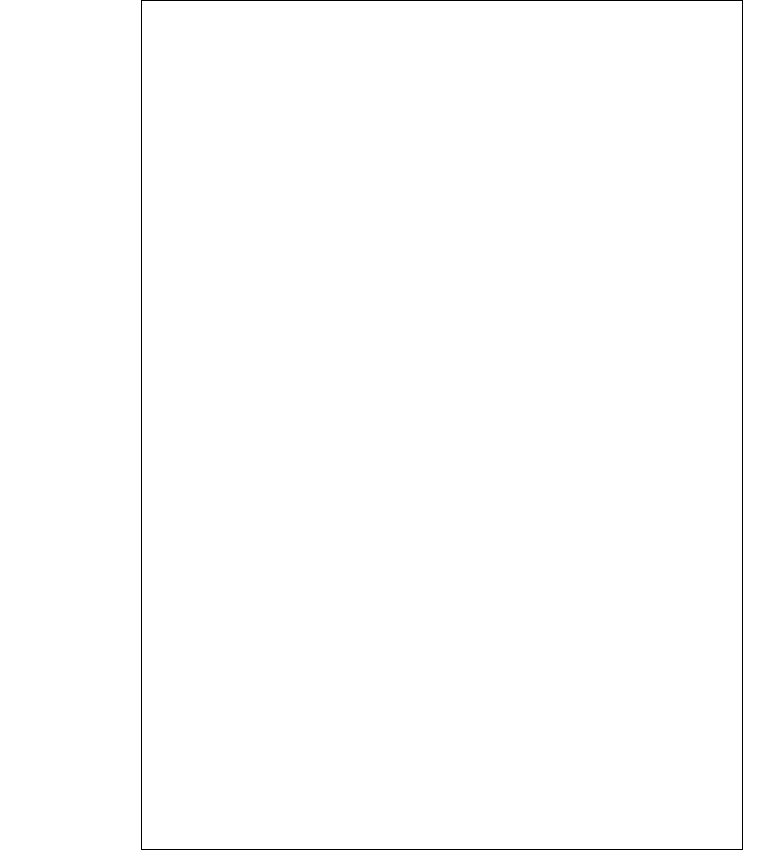
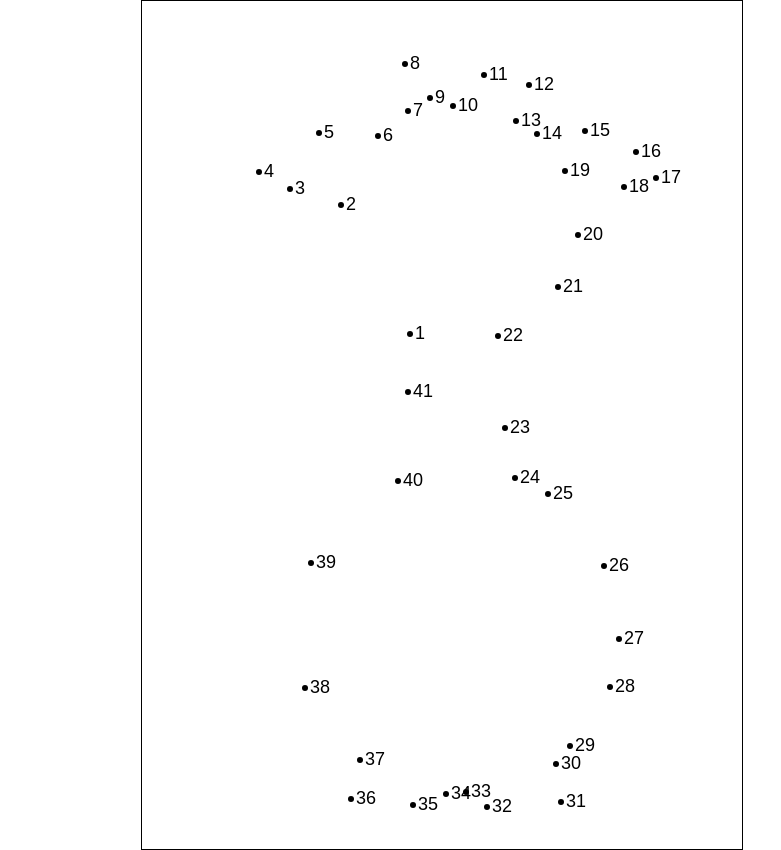
Before and after one commit to nina3am/draw-what, a plain HTML site: page index.html in a window 1280 px wide. Both pictures are taken after a click on the button "Start Drawing". Shown: the full height of the page, 499-1280 px from the left. Drawn offline with Linux system fonts and the light colour scheme.

Commit message:
Vérification points et affichage ligne + erreurs

```diff
--- a/index.html
+++ b/index.html
@@ -17,6 +17,7 @@
     <div id="game-board">
         <canvas id="canvas" width="600" height="848"></canvas>
         <script src="js/script.js"></script>
+        <script src="js/canvas.js"></script>
     </div>
 </body>
 
--- /dev/null
+++ b/js/canvas.js
@@ -0,0 +1,34 @@
+class DrawingCanvas {
+    constructor(img, time, errorsLeft, points) {
+        // chaque dessin à une image correspondante qui sera revelée à la fin / à passer en paramètre dans le constructor ?
+        this.img = new Image();
+        this.img.src = img;
+        // this.time = temps défini pour résoudre le dessin
+        this.time = time;
+        // this.errorLeft = nombre d'erreurs possibles pour ce dessin
+        this.errorsLeft = errorsLeft;
+        this.currentPoint = 0;
+        this.points = points;
+    }
+    drawPoints(points) {
+        // On passe un array en paramètre
+        points.forEach((element, index) => {
+            //ctx.fillRect(element.x, element.y, 10, 10);
+            ctx.beginPath();
+            ctx.arc(element.x, element.y, 3, 0, Math.PI * 2);
+            ctx.fill();
+            ctx.font = "18px Arial";
+            ctx.fillText(`${index + 1}`, element.x + 5, element.y + 5);
+        });
+
+        // Un dessin est constitué d'un ensemble de points --> envoyé sous forme d'objet ou de tableau en paramètre ?
+        // lors du lancement du jeu, on place les points avec leur numéro (index) sur le canvas
+    }
+    gameOver() {
+        // on définie une fonction qui permettra d'afficher le message de Gameover si le dessin n'est pas finalisé dans le temps imparti
+        //ou si le joueur a fait trop d'erreurs
+    }
+    winner() {
+        // on définie une fonction qui permettra d'afficher l'image associé pour révéler le dessin quand tous les points sont rattachés
+    }
+}
--- a/js/script.js
+++ b/js/script.js
@@ -1,76 +1,253 @@
-class DrawingCanvas {
-    constructor(img, time, errorsLeft, points) {
-        this.context = document.getElementById('game-board').getContext('2d')
-        // chaque dessin à une image correspondante qui sera revelée à la fin / à passer en paramètre dans le constructor ?
-        this.img = img;
-        // this.time = temps défini pour résoudre le dessin
-        this.time = time;
-        // this.errorLeft = nombre d'erreurs possibles pour ce dessin
-        this.errorsLeft = errorsLeft;
-        this.actualPoint = 0;
-        this.points = points;
-    }
-    drawPoints() {
-        this.context.fillRect(0,0, 100, 100)
-        // Un dessin est constitué d'un ensemble de points --> envoyé sous forme d'objet ou de tableau en paramètre ?
-        // lors du lancement du jeu, on place les points avec leur numéro (index) sur le canvas
-    }
-    gameOver() {
-        // on définie une fonction qui permettra d'afficher le message de Gameover si le dessin n'est pas finalisé dans le temps imparti
-        //ou si le joueur a fait trop d'erreurs
+const $canvas = document.getElementById("game-board");
+const ctx = canvas.getContext("2d");
+let currentPoint;
+let currentNumberPoint;
+let followingNumberPoint = 1;
 
-    }
-    winner() {
-        // on définie une fonction qui permettra d'afficher l'image associé pour révéler le dessin quand tous les points sont rattachés
-    }
+const drawings = {
+    name: "girafe",
+    img: "/images/girafe.png",
+    time: 30,
+    errorsLeft: 3,
+    points: [{
+            x: 268,
+            y: 333,
+        },
+        {
+            x: 199,
+            y: 204,
+        },
+        {
+            x: 148,
+            y: 188,
+        },
+        {
+            x: 117,
+            y: 171,
+        },
+        {
+            x: 177,
+            y: 132,
+        },
+        {
+            x: 236,
+            y: 135,
+        },
+        {
+            x: 266,
+            y: 110,
+        },
+        {
+            x: 263,
+            y: 63,
+        },
+        {
+            x: 288,
+            y: 97,
+        },
+        {
+            x: 311,
+            y: 105,
+        },
+        {
+            x: 342,
+            y: 74,
+        },
+        {
+            x: 387,
+            y: 84,
+        },
+        {
+            x: 374,
+            y: 120,
+        },
+        {
+            x: 395,
+            y: 133,
+        },
+        {
+            x: 443,
+            y: 130,
+        },
+        {
+            x: 494,
+            y: 151,
+        },
+        {
+            x: 514,
+            y: 177,
+        },
+        {
+            x: 482,
+            y: 186,
+        },
+        {
+            x: 423,
+            y: 170,
+        },
+        {
+            x: 436,
+            y: 234,
+        },
+        {
+            x: 416,
+            y: 286,
+        },
+        {
+            x: 356,
+            y: 335,
+        },
+        {
+            x: 363,
+            y: 427,
+        },
+        {
+            x: 373,
+            y: 477,
+        },
+        {
+            x: 406,
+            y: 493,
+        },
+        {
+            x: 462,
+            y: 565,
+        },
+        {
+            x: 477,
+            y: 638,
+        },
+        {
+            x: 468,
+            y: 686,
+        },
+        {
+            x: 428,
+            y: 745,
+        },
+        {
+            x: 414,
+            y: 763,
+        },
+        {
+            x: 419,
+            y: 801,
+        },
+        {
+            x: 345,
+            y: 806,
+        },
+        {
+            x: 324,
+            y: 791,
+        },
+        {
+            x: 304,
+            y: 793,
+        },
+        {
+            x: 271,
+            y: 804,
+        },
+        {
+            x: 209,
+            y: 798,
+        },
+        {
+            x: 218,
+            y: 759,
+        },
+        {
+            x: 163,
+            y: 687,
+        },
+        {
+            x: 169,
+            y: 562,
+        },
+        {
+            x: 256,
+            y: 480,
+        },
+        {
+            x: 266,
+            y: 391,
+        },
+    ],
+};
+//     {
+//         name: kangourou,
+//         img : '/images/girafe.png',
+//         time : 30,
+//         errorsLeft : 3,
+//     }
+
+let draw;
+// création du board de dessin
+const startButton = document.getElementById("start-button");
+if (startButton) {
+    startButton.addEventListener("click", (event) => {
+        draw = new DrawingCanvas(
+            drawings.img,
+            drawings.time,
+            drawings.errorsLeft,
+            drawings.points
+        ); // girafe
+        draw.drawPoints(drawings.points);
+    });
 }
 
-const drawings = {
-        name: girafe,
-        img: '/images/girafe.png',
-        time: 30,
-        errorsLeft: 3
-        points: [{
-
-        }]
-            x: 268,
-            y: 333,
-        }, {
-            x : 199,
-            y : 204,
+// // Vérification du clic sur les points
+//function checkClickPoints() {}
+canvas.addEventListener('click', event => {
+    // currentPoint = [event.clientX, event.clientY]
+    let array = draw.points;
+    const rect = canvas.getBoundingClientRect()
+    const xClickedPoint = event.clientX - rect.left
+    const yClickedPoint = event.clientY - rect.top
+    console.log("x: " + xClickedPoint + " y: " + yClickedPoint)
+    array.forEach((element, index) => {
+        // x doit être compris entre 5 de + et 5 de moins par rapport au x cliqué et y également
+        if (element.x > xClickedPoint - 5 && element.y > yClickedPoint - 5 &&
+            element.x < xClickedPoint + 5 && element.y > yClickedPoint - 5 &&
+            element.x < xClickedPoint + 5 && element.y < yClickedPoint + 5 &&
+            element.x > xClickedPoint - 5 && element.y < yClickedPoint + 5) {
+            console.log("coordinate ok");
+            currentNumberPoint = index + 1;
+            console.log(currentNumberPoint)
+            // si le numéro du point cliqué correspond aux numéros suivants à trouver alors on trace la ligne
+            if (followingNumberPoint === currentNumberPoint) {
+                followingNumberPoint++;
+                console.log('now find number ' + followingNumberPoint)
+                drawLines(element.x, element.y, 0, 0)
+                // sinon décrémenter le compteur d'erreurs et mettre à jour l'affichage
+            } else {
+                draw.errorsLeft--;
+                console.log("errors left " + draw.errorsLeft)
+                showErrorsLeft(draw.errorsLeft)
+            }
+        } else {
+            console.log("coordinate wrong");
         }
-        };
-    {
-        name: kangourou,
-        img : '/images/girafe.png',
-        time : 30,
-        errorsLeft : 3,
-    }
-
-// création du dessin de girafe
-
-
-// Dessin de la ligne du point 1 au point 2, au suivi de la souris (en option)
-function drawLines() {
-
-}
-
-// Vérification du clic sur les points suivants // à coupler avec clickFirstPoint ()
-function checkClickPoints() {
-
-}
-
-const startButton = document.getElementById('start-button');
-
-if (startButton) {
-    startButton.addEventListener('click', event => {
-        let girafe = new DrawingCanvas(drawings[0].img, drawings[0].time, drawings[0].errorsLeft, drawings[0].points) // girafe
-        girafe.drawPoints();
-    })
-}
-
+    });
+});
 
 
 
 // function de suivi de la souris
 //document.addEventListener('onmousemove')
+
+// Dessin de la ligne du point 1 au point 2, au suivi de la souris (en option)
+function drawLines(xFrom, yFrom, xTo, yTo) {
+    ctx.beginPath();
+    ctx.moveTo(xFrom, yFrom);
+    ctx.lineTo(0, 0)
+    ctx.stroke();
+}
+
+function showErrorsLeft(errors) {
+    ctx.clearRect(0, 0, 300, 33);
+    ctx.font = "30px Arial";
+    ctx.fillText(`${errors} errors left`, 30, 30);
+
+}
```
Also changed, not shown: 1 other file.
